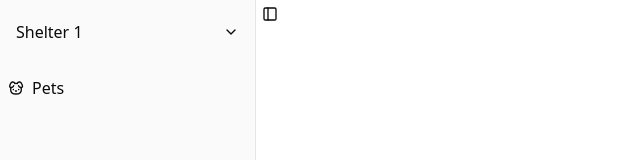
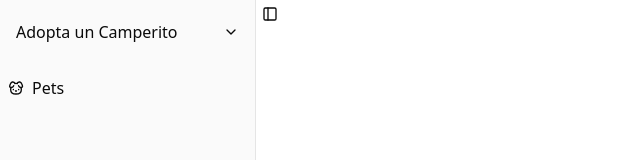
Before and after one commit to shelly-app/shelly-front, a React (Vite) app: page /app in a window 1280 px wide. Shown: the top 160 px of the page, without its empty margins (0-640 px from the left). Built offline with nearby package versions, Linux system fonts and the light colour scheme.

Commit message:
feat: [SHE-15] shelters provider

```diff
--- a/src/components/app-sidebar.tsx
+++ b/src/components/app-sidebar.tsx
@@ -19,8 +19,8 @@ import {
   DropdownMenuItem,
   DropdownMenuTrigger,
 } from '@/components/ui/dropdown-menu';
-import { Shelter } from '@/types/api';
 import { Skeleton } from '@/components/ui/skeleton';
+import { useShelters } from '@/components/providers/shelters-provider';
 
 // Menu items.
 const items = [
@@ -42,23 +42,6 @@ const userMenuItems = [
   },
 ];
 
-// Shelters should be retrieved from a context or a global state.
-const MOCK_SHELTERS: Shelter[] = [
-  {
-    id: 1,
-    name: 'Shelter 1',
-    address: 'string',
-    phone: 'string',
-    email: 'string',
-    website: 'string',
-    createdAt: 0,
-  },
-  // {
-  //   id: 2,
-  //   name: 'Shelter 2',
-  // },
-];
-
 const AppSidebar = () => {
   // Should access this from a state that pulls count periodically.
   const [newPetsCount] = useState(0);
@@ -69,7 +52,7 @@ const AppSidebar = () => {
   };
 
   return (
-    <Sidebar collapsible="icon" className="gap-24">
+    <Sidebar collapsible="icon" className="gap-24 bg-amber-300">
       <SidebarHeader>
         <SidebarHeaderContent />
       </SidebarHeader>
@@ -119,33 +102,32 @@ const AppSidebar = () => {
 };
 
 const SidebarHeaderContent = () => {
-  const [currentShelter, setCurrentShelter] = useState<
-    (typeof MOCK_SHELTERS)[0] | null
-  >(MOCK_SHELTERS[0] ?? null);
   const { state } = useSidebar();
+  const { shelters, currentShelter, setCurrentShelter, isLoading } =
+    useShelters();
   const isCollapsed = state === 'collapsed';
 
-  if (!currentShelter)
-    return <Skeleton className="h-12 w-full bg-sidebar-border" />;
+  if (isLoading) return <Skeleton className="h-12 w-full bg-sidebar-border" />;
 
   return (
     <SidebarMenu>
       <SidebarMenuItem>
-        {MOCK_SHELTERS.length > 0 ? (
+        {shelters.length > 0 ? (
           <DropdownMenu>
             <DropdownMenuTrigger asChild>
               <SidebarMenuButton className="cursor-pointer justify-center text-nowrap">
                 {isCollapsed
-                  ? currentShelter.name[0].toUpperCase()
-                  : currentShelter.name}
+                  ? currentShelter?.name[0].toUpperCase()
+                  : currentShelter?.name}
                 {!isCollapsed && <ChevronDown className="ml-auto" />}
               </SidebarMenuButton>
             </DropdownMenuTrigger>
             <DropdownMenuContent className="w-[--radix-popper-anchor-width]">
-              {MOCK_SHELTERS.map((shelter) => (
+              {shelters.map((shelter) => (
                 <DropdownMenuItem
                   key={shelter.id}
                   onClick={() => setCurrentShelter(shelter)}
+                  className="cursor-pointer"
                 >
                   <span>{shelter.name}</span>
                 </DropdownMenuItem>
--- a/src/app-provider.tsx
+++ b/src/components/providers/app-provider.tsx
@@ -9,6 +9,7 @@ import { MainErrorFallback } from '@/components/errors/main';
 // import { AuthLoader } from '@/lib/auth';
 import { queryConfig } from '@/lib/react-query';
 import { SidebarProvider } from '@/components/ui/sidebar';
+import { SheltersProvider } from '@/components/providers/shelters-provider';
 
 type AppProviderProps = {
   children: React.ReactNode;
@@ -33,8 +34,10 @@ const AppProvider = ({ children }: AppProviderProps) => {
       <ErrorBoundary FallbackComponent={MainErrorFallback}>
         <QueryClientProvider client={queryClient}>
           <SidebarProvider>
-            {import.meta.env.DEV && <ReactQueryDevtools />}
-            {children}
+            <SheltersProvider>
+              {import.meta.env.DEV && <ReactQueryDevtools />}
+              {children}
+            </SheltersProvider>
           </SidebarProvider>
         </QueryClientProvider>
       </ErrorBoundary>
--- /dev/null
+++ b/src/components/providers/shelters-provider.tsx
@@ -0,0 +1,96 @@
+import {
+  createContext,
+  useContext,
+  useMemo,
+  useState,
+  type ReactNode,
+} from 'react';
+import type { Shelter } from '@/types/api';
+import { useQuery } from '@tanstack/react-query';
+
+type SheltersContextProps = {
+  shelters: Shelter[];
+  currentShelter: Shelter | null;
+  setCurrentShelter: React.Dispatch<React.SetStateAction<Shelter | null>>;
+  isLoading: boolean;
+};
+
+// Shelters should be retrieved from a context or a global state.
+const MOCK_SHELTERS: Shelter[] = [
+  {
+    id: 1,
+    name: 'Adopta un Camperito',
+    address: 'Calle Falsa 123',
+    phone: '1243312421',
+    email: 'example@example.com',
+    website: 'example.com',
+    createdAt: new Date().getTime(),
+  },
+  {
+    id: 2,
+    name: 'Zaguastes',
+    address: 'Calle Falsa 321',
+    phone: '998876667',
+    email: 'example1@example.com',
+    website: 'example1.com',
+    createdAt: new Date().getTime(),
+  },
+];
+
+const SheltersContext = createContext<SheltersContextProps | null>(null);
+
+const SheltersProvider = ({ children }: { children: ReactNode }) => {
+  const [currentShelter, setCurrentShelter] = useState<Shelter | null>(null);
+
+  const {
+    // data: shelters = [],
+    isLoading,
+    // TODO: Handle errors properly
+    // isError,
+  } = useQuery({
+    queryKey: ['shelters'],
+    queryFn: async () => {
+      // const response = await fetch('/api/shelters');
+      // // TODO: Handle errors properly
+      // if (!response.ok) {
+      //   throw new Error('Network response was not ok');
+      // }
+
+      // const data = await response.json();
+
+      // setCurrentShelter(data[0] || null);
+
+      // return data as Shelter[];
+      setCurrentShelter(MOCK_SHELTERS[0] || null);
+      return MOCK_SHELTERS;
+    },
+  });
+
+  const value = useMemo(
+    () => ({
+      shelters: MOCK_SHELTERS,
+      currentShelter,
+      setCurrentShelter,
+      isLoading,
+    }),
+    // [shelters, currentShelter, isLoading],
+    [currentShelter, isLoading],
+  );
+
+  return (
+    <SheltersContext.Provider value={value}>
+      {children}
+    </SheltersContext.Provider>
+  );
+};
+
+const useShelters = () => {
+  const context = useContext(SheltersContext);
+  if (!context) {
+    throw new Error('useShelters must be used within a SheltersProvider.');
+  }
+
+  return context;
+};
+
+export { SheltersProvider, useShelters };
--- a/src/main.tsx
+++ b/src/main.tsx
@@ -2,7 +2,7 @@ import { StrictMode } from 'react';
 import { createRoot } from 'react-dom/client';
 import '@/index.css';
 
-import { AppProvider } from '@/app-provider';
+import { AppProvider } from '@/components/providers/app-provider';
 import { AppRouter } from '@/router';
 
 createRoot(document.getElementById('root')!).render(
```
